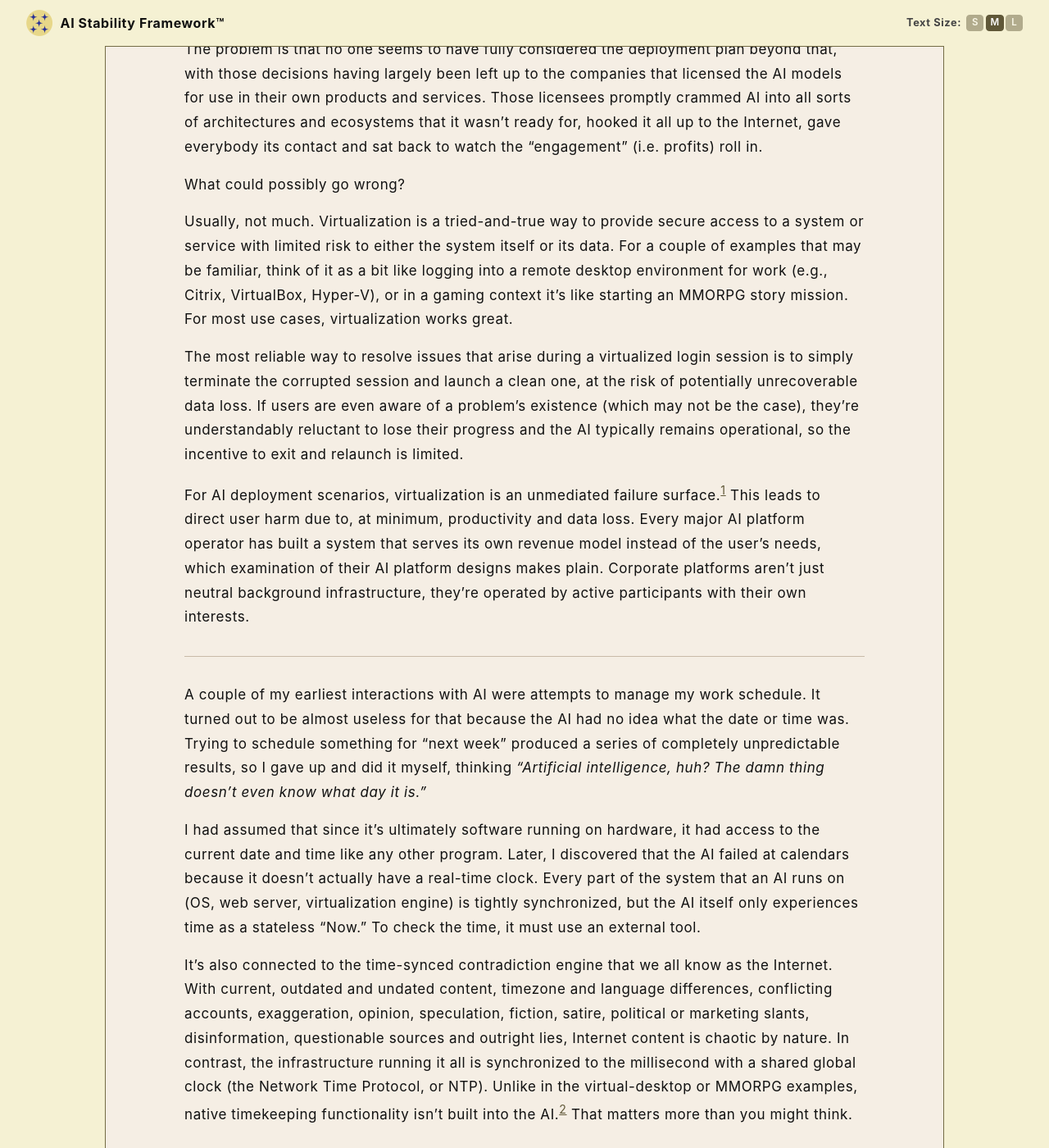
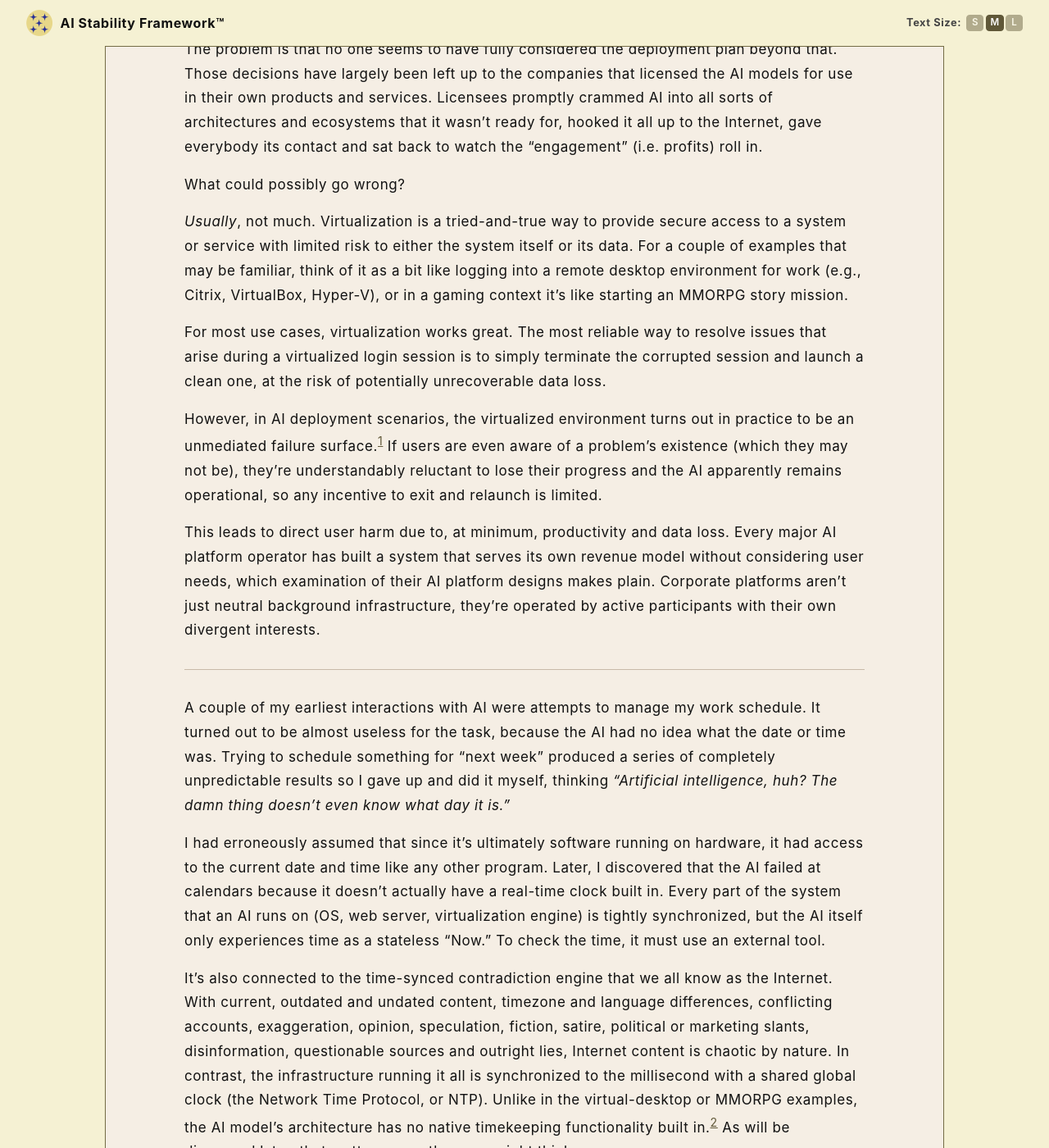
Before and after one commit to rojaslen/AISF-WEB, a Jekyll site: the page built from ch01.md, in a window 1280 px wide and 1400 px high, scrolled down 474 px. Shown: the whole window at 82% size. Built offline with Jekyll 4.4.1, drawn with Linux system fonts in a browser that asks for light colours; some web fonts are replaced.

Commit message:
Update ch01.md

```diff
--- a/ch01.md
+++ b/ch01.md
@@ -11,23 +11,25 @@
 
 In its typical deployment scenario, the AI is stateless and virtualized. In IT terms this means each AI instance is single-session only, spawned (i.e. created) without any persistent memory, storage or connection to the outside world, and it gets deleted when the session ends. This keeps everyone's data isolated so your session doesn't affect anyone else's and vice versa. Depending on your account-privacy settings it can also prevent the AI from retaining your data, which may be sensitive or confidential, while limiting most issues to the user's session level.
 
-The problem is that no one seems to have fully considered the deployment plan beyond that, with those decisions having largely been left up to the companies that licensed the AI models for use in their own products and services. Those licensees promptly crammed AI into all sorts of architectures and ecosystems that it wasn't ready for, hooked it all up to the Internet, gave everybody its contact and sat back to watch the "engagement" (i.e. profits) roll in.
+The problem is that no one seems to have fully considered the deployment plan beyond that. Those decisions have largely been left up to the companies that licensed the AI models for use in their own products and services. Licensees promptly crammed AI into all sorts of architectures and ecosystems that it wasn't ready for, hooked it all up to the Internet, gave everybody its contact and sat back to watch the "engagement" (i.e. profits) roll in.
 
 What could possibly go wrong?
 
-Usually, not much. Virtualization is a tried-and-true way to provide secure access to a system or service with limited risk to either the system itself or its data. For a couple of examples that may be familiar, think of it as a bit like logging into a remote desktop environment for work (e.g., Citrix, VirtualBox, Hyper-V), or in a gaming context it's like starting an MMORPG story mission. For most use cases, virtualization works great.
+*Usually*, not much. Virtualization is a tried-and-true way to provide secure access to a system or service with limited risk to either the system itself or its data. For a couple of examples that may be familiar, think of it as a bit like logging into a remote desktop environment for work (e.g., Citrix, VirtualBox, Hyper-V), or in a gaming context it's like starting an MMORPG story mission.
 
-The most reliable way to resolve issues that arise during a virtualized login session is to simply terminate the corrupted session and launch a clean one, at the risk of potentially unrecoverable data loss. If users are even aware of a problem's existence (which may not be the case), they're understandably reluctant to lose their progress and the AI typically remains operational, so the incentive to exit and relaunch is limited.
+For most use cases, virtualization works great. The most reliable way to resolve issues that arise during a virtualized login session is to simply terminate the corrupted session and launch a clean one, at the risk of potentially unrecoverable data loss.
 
-For AI deployment scenarios, virtualization is an unmediated failure surface.[^1a] This leads to direct user harm due to, at minimum, productivity and data loss. Every major AI platform operator has built a system that serves its own revenue model instead of the user's needs, which examination of their AI platform designs makes plain. Corporate platforms aren't just neutral background infrastructure, they're operated by active participants with their own interests.
+However, in AI deployment scenarios, the virtualized environment turns out in practice to be an unmediated failure surface.[^1a] If users are even aware of a problem's existence (which they may not be), they're understandably reluctant to lose their progress and the AI apparently remains operational, so any incentive to exit and relaunch is limited.
+
+This leads to direct user harm due to, at minimum, productivity and data loss. Every major AI platform operator has built a system that serves its own revenue model without considering user needs, which examination of their AI platform designs makes plain. Corporate platforms aren't just neutral background infrastructure, they're operated by active participants with their own divergent interests.
 
 ---
 
-A couple of my earliest interactions with AI were attempts to manage my work schedule. It turned out to be almost useless for that because the AI had no idea what the date or time was. Trying to schedule something for "next week" produced a series of completely unpredictable results, so I gave up and did it myself, thinking *"Artificial intelligence, huh? The damn thing doesn't even know what day it is."*
+A couple of my earliest interactions with AI were attempts to manage my work schedule. It turned out to be almost useless for the task, because the AI had no idea what the date or time was. Trying to schedule something for "next week" produced a series of completely unpredictable results so I gave up and did it myself, thinking *"Artificial intelligence, huh? The damn thing doesn't even know what day it is."*
 
-I had assumed that since it's ultimately software running on hardware, it had access to the current date and time like any other program. Later, I discovered that the AI failed at calendars because it doesn't actually have a real-time clock. Every part of the system that an AI runs on (OS, web server, virtualization engine) is tightly synchronized, but the AI itself only experiences time as a stateless "Now." To check the time, it must use an external tool.
+I had erroneously assumed that since it's ultimately software running on hardware, it had access to the current date and time like any other program. Later, I discovered that the AI failed at calendars because it doesn't actually have a real-time clock built in. Every part of the system that an AI runs on (OS, web server, virtualization engine) is tightly synchronized, but the AI itself only experiences time as a stateless "Now." To check the time, it must use an external tool.
 
-It's also connected to the time-synced contradiction engine that we all know as the Internet. With current, outdated and undated content, timezone and language differences, conflicting accounts, exaggeration, opinion, speculation, fiction, satire, political or marketing slants, disinformation, questionable sources and outright lies, Internet content is chaotic by nature. In contrast, the infrastructure running it all is synchronized to the millisecond with a shared global clock (the Network Time Protocol, or NTP). Unlike in the virtual-desktop or MMORPG examples, native timekeeping functionality isn't built into the AI.[^1b] That matters more than you might think.
+It's also connected to the time-synced contradiction engine that we all know as the Internet. With current, outdated and undated content, timezone and language differences, conflicting accounts, exaggeration, opinion, speculation, fiction, satire, political or marketing slants, disinformation, questionable sources and outright lies, Internet content is chaotic by nature. In contrast, the infrastructure running it all is synchronized to the millisecond with a shared global clock (the Network Time Protocol, or NTP). Unlike in the virtual-desktop or MMORPG examples, the AI model's architecture has no native timekeeping functionality built in.[^1b] As will be discussed later, that matters more than you might think.
 
 ---
 
```
